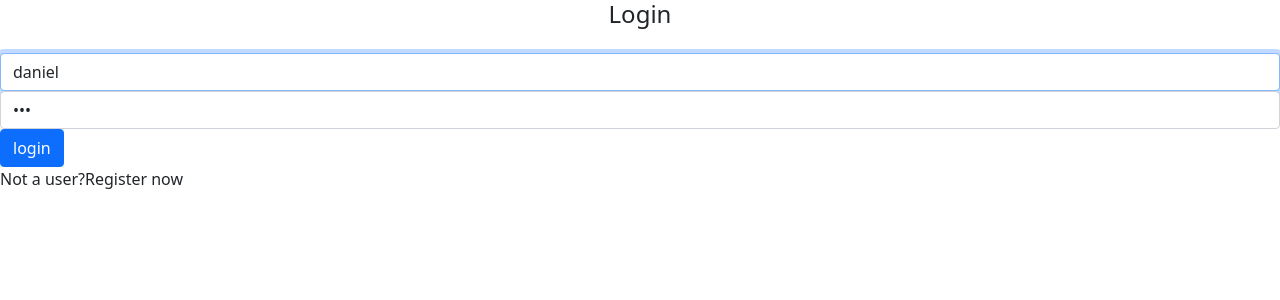
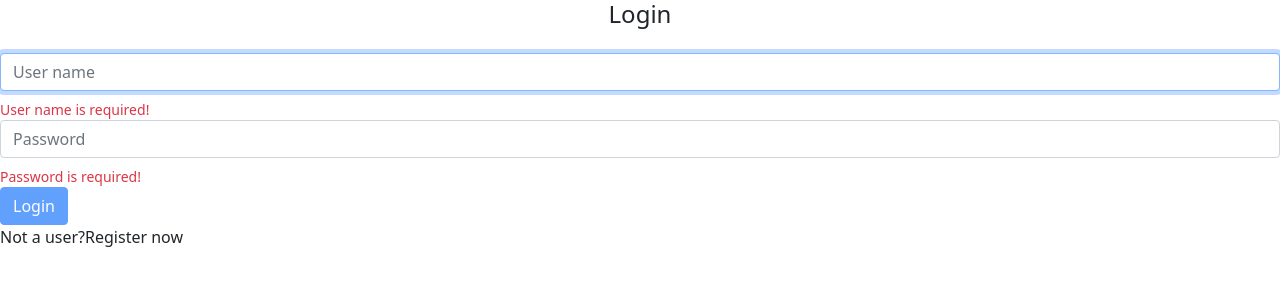
Before and after one commit to danisluz/alurapic, an Angular app: page / in a window 1280 px wide. Shown: the top 300 px of the page. Built offline with nearby package versions, Linux system fonts and the light colour scheme.

Commit message:
create component v message

```diff
--- a/src/app/home/signin/signin.component.html
+++ b/src/app/home/signin/signin.component.html
@@ -6,8 +6,12 @@
     <input
       formControlName="userName"
       class="form-control"
-            placeholder="user name"
+      placeholder="User name"
       autofocus>
+    <ap-vmessage
+      *ngIf="loginForm.get('userName')?.errors"
+      text="User name is required!"
+    ></ap-vmessage>
   </div>
 
   <div class="form-group">
@@ -15,13 +19,18 @@
       formControlName="password"
       type="password"
       class="form-control"
-            placeholder="password">
+      placeholder="Password">
+    <ap-vmessage
+      *ngIf="loginForm.get('password')?.errors"
+      text="Password is required!"
+    ></ap-vmessage>
   </div>
 
     <button
+        [disabled]="!loginForm.valid"
         type="submit"
         class="btn btn-primary btn-block">
-        login
+        Login
     </button>
 
 </form>
--- a/src/app/home/signin/signin.component.ts
+++ b/src/app/home/signin/signin.component.ts
@@ -1,5 +1,5 @@
 import { Component, OnInit } from '@angular/core';
-import { FormBuilder, FormGroup } from '@angular/forms';
+import { FormBuilder, FormGroup, Validators } from '@angular/forms';
 
 @Component({
   templateUrl: './signin.component.html'
@@ -12,8 +12,8 @@ export class SignInComponent implements OnInit {
 
   ngOnInit(): void {
     this.loginForm = this.formBuilder.group({
-        userName: ['daniel'],
-        password: ['123'],
+        userName: ['', Validators.required],
+        password: ['', Validators.required],
       });
   }
 
--- /dev/null
+++ b/src/app/shared/components/vmessage/vmessage.component.html
@@ -0,0 +1,3 @@
+<small class="text-danger d-block mt-2">
+  {{ text }}
+</small>
```
Also changed, not shown: src/app/home/home.module.ts (+6 -1 lines), src/app/shared/components/vmessage/vmessage.component.ts (added, +11 -0 lines), src/app/shared/components/vmessage/vmessage.module.ts (added, +8 -0 lines). Lines whose indentation alone changed are shown as unchanged.
